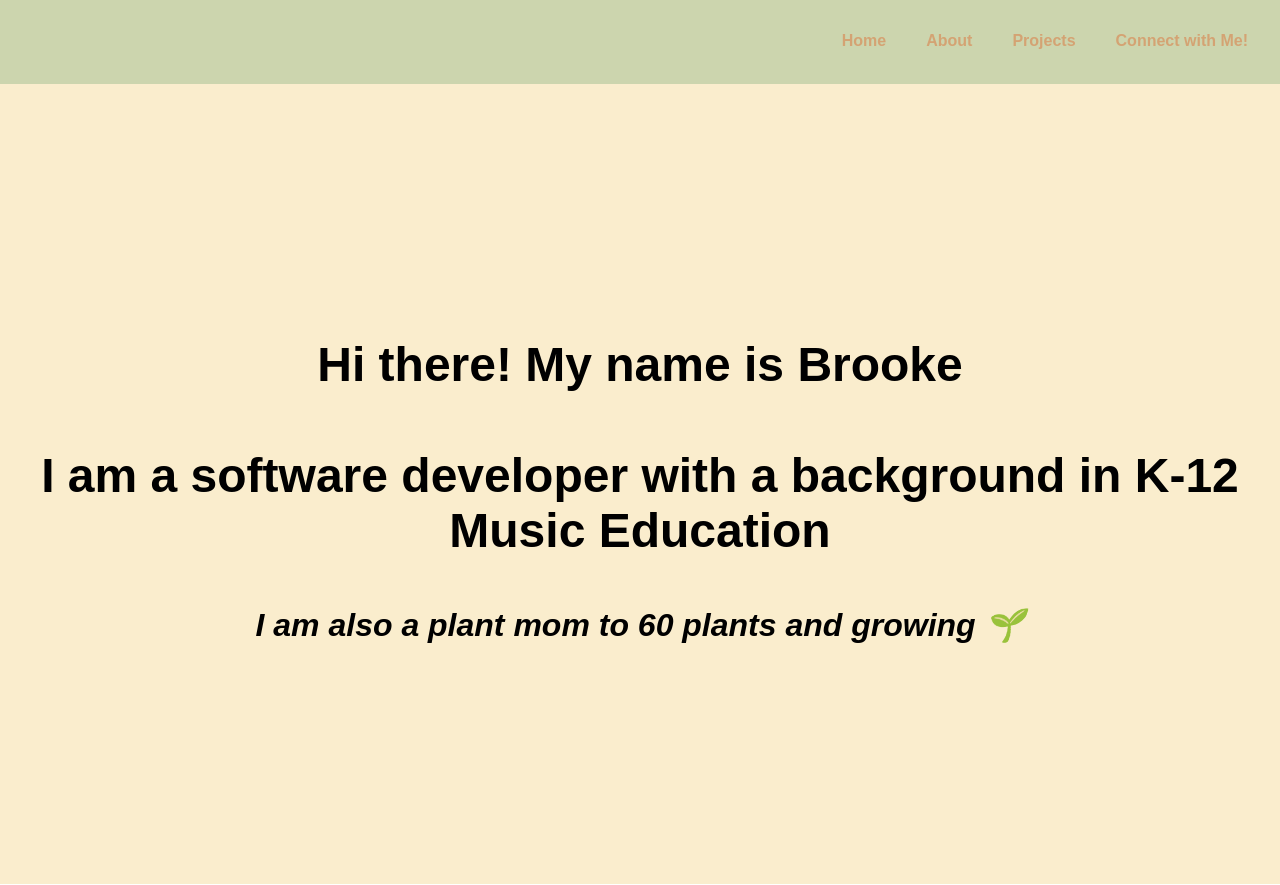
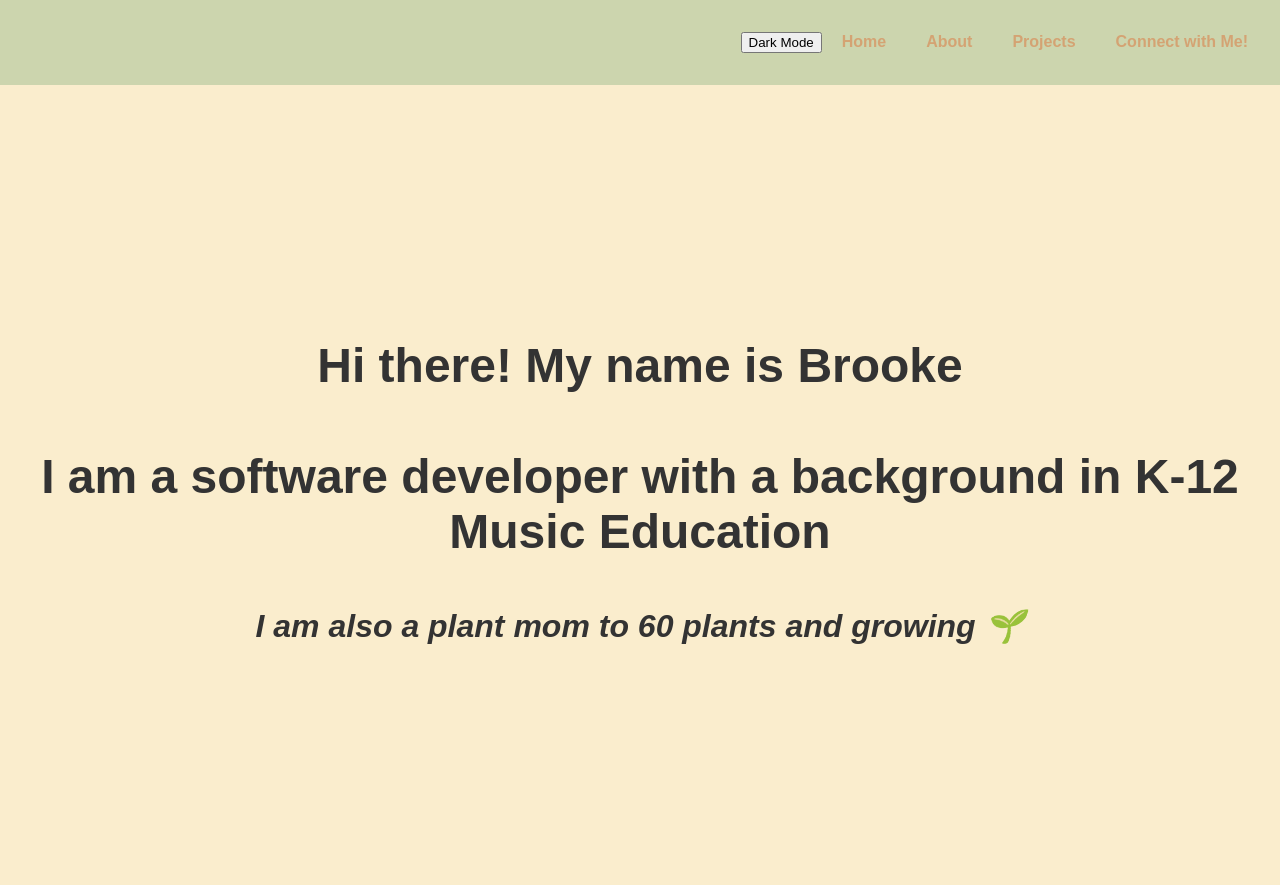
Before and after one commit to brooke-dev/brooke-portfolio, a React (Create React App) app in the folder client/: page / in a window 1280 px wide. Built offline with nearby package versions, Linux system fonts and the light colour scheme; no server answers.

Commit message:
Light/Dark mode. No CSS

```diff
--- a/client/src/App.css
+++ b/client/src/App.css
@@ -1,10 +1,49 @@
+
+
+/* Light mode */
 .App {
   text-align: center;
+  font-family: 'Montserrat', sans-serif;
+  background-color: #f5f5f5;
+  color: #333;
 }
 
-.App-logo {
-  height: 40vmin;
-  pointer-events: none;
+a {
+  font-weight: bold;
+  color: rgb(212, 163, 115);
+  text-decoration: none;
+  font-size: 16px;
+  margin-left: 20px;
+  padding-bottom: 2px;
+  transition: all 0.2s ease-in-out;
+}
+
+a:hover {
+  color: rgb(250, 237, 205);
+  border-bottom: 10px solid rgb(254, 250, 224);
+  font-size: 18px;
+  border-radius: 5px;
+  margin-left: 20px;
+}
+
+/* Dark mode */
+.dark-mode {
+  background-color: #333;
+  color: #f5f5f5;
+}
+
+.dark-mode a {
+  color: rgb(212, 163, 115);
+}
+
+.dark-mode a:hover {
+  color: rgb(250, 237, 205);
+  border-bottom: 10px solid rgb(254, 250, 224);
+}
+
+/* Seamless Scroll */
+html {
+  scroll-behavior: smooth;
 }
 
 @media (prefers-reduced-motion: no-preference) {
@@ -12,27 +51,3 @@
     animation: App-logo-spin infinite 20s linear;
   }
 }
-
-body {
-  font-family: 'Montserrat', sans-serif;
-}
-
-.App-header {
-  background-color: #282c34;
-  min-height: 100vh;
-  display: flex;
-  flex-direction: column;
-  align-items: center;
-  justify-content: center;
-  font-size: calc(10px + 2vmin);
-  color: white;
-}
-
-.App-link {
-  color: #61dafb;
-}
-
-/* Seamless Scroll */
-html {
-  scroll-behavior: smooth;
-}
--- a/client/src/App.js
+++ b/client/src/App.js
@@ -1,5 +1,5 @@
 import './App.css';
-import { useState, useEffect } from "react";
+import { useState } from "react";
 import { Route, Routes } from 'react-router-dom';
 import React from 'react'
 
@@ -13,17 +13,20 @@ import Connect from './NavBarFolder/Connect'
 
 
 function App() {
-  const [count, setCount] = useState(0);
+  // const [count, setCount] = useState(0);
 
-  useEffect(() => {
-    fetch("/hello")
-      .then((r) => r.json())
-      .then((data) => setCount(data.count));
-  }, []);
+  // useEffect(() => {
+  //   fetch("/hello")
+  //     .then((r) => r.json())
+  //     .then((data) => setCount(data.count));
+  // }, []);
+  const [isDarkMode,setIsDarkMode] = useState(false)
+
 
   return (
-    <div className="App">
-      <NavBar />
+    // <div className="App">
+      <div className={isDarkMode ? 'App dark-mode' : 'App light-mode'}>
+      <NavBar isDarkMode={isDarkMode} setIsDarkMode={setIsDarkMode} />
       <Routes>
         <Route exact path="/" element={<Home />} />
         <Route exact path="/about" element={<About />} />
--- a/client/src/NavBarFolder/NavBar.css
+++ b/client/src/NavBarFolder/NavBar.css
@@ -5,26 +5,6 @@ nav {
     justify-content: flex-end; /* update justify-content to push links to the right */
     align-items: center;
     padding: 2rem;
-  }
-
-
-  a {
-    font-weight: bold;
-    /* color: white; */
-    color: rgb(212, 163, 115);
-    text-decoration: none;
-    font-size: 16px;
-    margin-left: 20px;
-    padding-bottom: 2px;
-    transition: all 0.2s ease-in-out;
-  }
-
-  a:hover {
-    color: rgb(250, 237, 205);
-    border-bottom: 10px solid rgb(254, 250, 224);
-    font-size: 18px;
-    border-radius: 5px;
-    margin-left: 20px;
   }
 
   a:not(:last-child) {
--- a/client/src/NavBarFolder/NavBar.js
+++ b/client/src/NavBarFolder/NavBar.js
@@ -2,13 +2,21 @@ import React from 'react';
 import './NavBar.css'; // Import CSS styles for the component
 import { NavLink } from 'react-router-dom';
 
-function NavBar() {
+function NavBar({isDarkMode, setIsDarkMode}) {
+
+  const toggleDarkMode = () => {
+    setIsDarkMode(!isDarkMode);
+  };
+
   return (
-    <nav>
-       <NavLink to="/" style={{marginRight: '20px'}} >Home</NavLink>
-        <NavLink to="/about">About</NavLink>
-        <NavLink to="/projects">Projects</NavLink>
-        <NavLink to="/connect">Connect with Me!</NavLink>
+    <nav className={isDarkMode ? 'dark-mode' : 'light-mode'}>
+      <button onClick={toggleDarkMode}>
+        {isDarkMode ? 'Light Mode' : 'Dark Mode'}
+      </button>
+      <NavLink to="/" style={{marginRight: '20px'}} >Home</NavLink>
+      <NavLink to="/about">About</NavLink>
+      <NavLink to="/projects">Projects</NavLink>
+      <NavLink to="/connect">Connect with Me!</NavLink>
     </nav>
   );
 }
--- a/client/src/NavBarFolder/Projects.css
+++ b/client/src/NavBarFolder/Projects.css
@@ -56,7 +56,7 @@
 
   .links a {
     color: #fff;
-    background-color: #007bff;
+    background-color: rgb(212, 163, 115);
     border-radius: 5px;
     padding: 5px 10px;
     margin: 0 5px;
@@ -64,7 +64,7 @@
   }
 
   .links a:hover {
-    background-color: #0069d9;
+    background-color: rgb(250, 237, 205);
   }
 
   /* Styles for phones */
```
